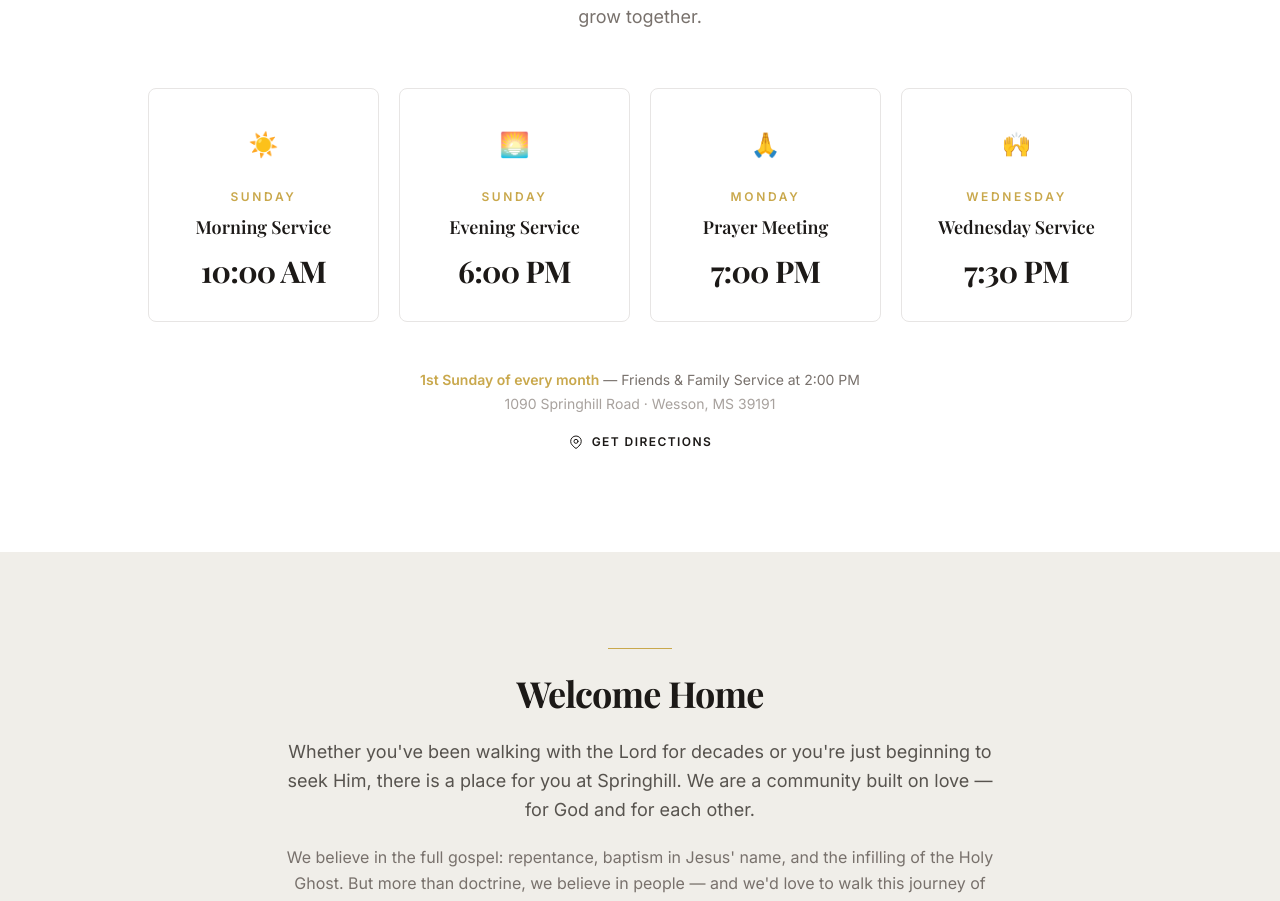
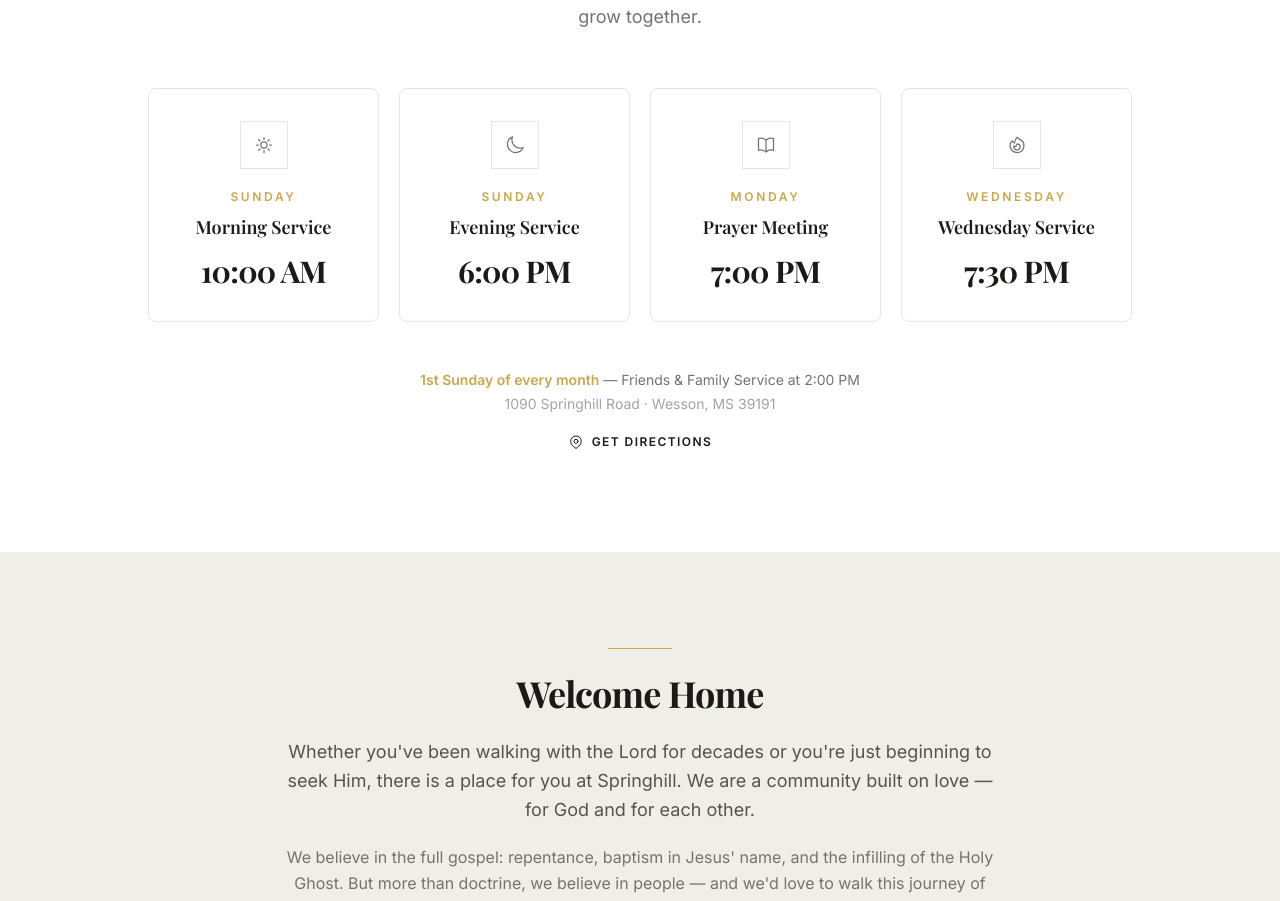
Before and after one commit to RBurns02/Springhill-church-web, a Next.js app: page / in a window 1280 px wide. Shown: the part 1240-2141 px from the top of the page. Built offline with nearby package versions, Linux system fonts and the light colour scheme; a web font is replaced by a local one.

Commit message:
Replace emoji icons on service time cards with SVG icons
Sun, moon, open book, and flame icons match the thin-border box
style used throughout the rest of the site.

https://claude.ai/code/session_01MC6jFUkzmnssAkeDp4CuJa

```diff
--- a/app/page.tsx
+++ b/app/page.tsx
@@ -12,10 +12,39 @@ export const metadata: Metadata = {
 };
 
 const serviceTimes = [
-  { day: 'Sunday',    session: 'Morning Service', time: '10:00 AM', icon: '☀️' },
-  { day: 'Sunday',    session: 'Evening Service',  time: '6:00 PM',  icon: '🌅' },
-  { day: 'Monday',    session: 'Prayer Meeting',   time: '7:00 PM',  icon: '🙏' },
-  { day: 'Wednesday', session: 'Wednesday Service', time: '7:30 PM',  icon: '🙌' },
+  {
+    day: 'Sunday', session: 'Morning Service', time: '10:00 AM',
+    icon: (
+      <svg className="w-5 h-5" fill="none" viewBox="0 0 24 24" stroke="currentColor" strokeWidth={1.5}>
+        <path strokeLinecap="round" strokeLinejoin="round" d="M12 3v2.25m6.364.386l-1.591 1.591M21 12h-2.25m-.386 6.364l-1.591-1.591M12 18.75V21m-4.773-4.227l-1.591 1.591M5.25 12H3m4.227-4.773L5.636 5.636M15.75 12a3.75 3.75 0 11-7.5 0 3.75 3.75 0 017.5 0z" />
+      </svg>
+    ),
+  },
+  {
+    day: 'Sunday', session: 'Evening Service', time: '6:00 PM',
+    icon: (
+      <svg className="w-5 h-5" fill="none" viewBox="0 0 24 24" stroke="currentColor" strokeWidth={1.5}>
+        <path strokeLinecap="round" strokeLinejoin="round" d="M21.752 15.002A9.718 9.718 0 0118 15.75c-5.385 0-9.75-4.365-9.75-9.75 0-1.33.266-2.597.748-3.752A9.753 9.753 0 003 11.25C3 16.635 7.365 21 12.75 21a9.753 9.753 0 009.002-5.998z" />
+      </svg>
+    ),
+  },
+  {
+    day: 'Monday', session: 'Prayer Meeting', time: '7:00 PM',
+    icon: (
+      <svg className="w-5 h-5" fill="none" viewBox="0 0 24 24" stroke="currentColor" strokeWidth={1.5}>
+        <path strokeLinecap="round" strokeLinejoin="round" d="M12 6.042A8.967 8.967 0 006 3.75c-1.052 0-2.062.18-3 .512v14.25A8.987 8.987 0 016 18c2.305 0 4.408.867 6 2.292m0-14.25a8.966 8.966 0 016-2.292c1.052 0 2.062.18 3 .512v14.25A8.987 8.987 0 0018 18a8.967 8.967 0 00-6 2.292m0-14.25v14.25" />
+      </svg>
+    ),
+  },
+  {
+    day: 'Wednesday', session: 'Wednesday Service', time: '7:30 PM',
+    icon: (
+      <svg className="w-5 h-5" fill="none" viewBox="0 0 24 24" stroke="currentColor" strokeWidth={1.5}>
+        <path strokeLinecap="round" strokeLinejoin="round" d="M15.362 5.214A8.252 8.252 0 0112 21 8.25 8.25 0 016.038 7.048 8.287 8.287 0 009 9.6a8.983 8.983 0 013.361-6.867 8.21 8.21 0 003 2.48z" />
+        <path strokeLinecap="round" strokeLinejoin="round" d="M12 18a3.75 3.75 0 00.495-7.467 5.99 5.99 0 00-1.925 3.546 5.974 5.974 0 01-2.133-1A3.75 3.75 0 0012 18z" />
+      </svg>
+    ),
+  },
 ];
 
 const expectations = [
@@ -116,7 +145,7 @@ export default function HomePage() {
             {serviceTimes.map((s, i) => (
               <ScrollReveal key={s.session} delay={i * 80}>
                 <div className="card p-8 text-center group">
-                  <div className="w-12 h-12 flex items-center justify-center mx-auto mb-5 text-2xl">
+                  <div className="w-12 h-12 border border-stone-200 flex items-center justify-center mx-auto mb-5 text-stone-500 group-hover:border-church-gold group-hover:text-church-gold transition-all duration-300">
                     {s.icon}
                   </div>
                   <p className="eyebrow text-church-gold mb-2">{s.day}</p>
```
